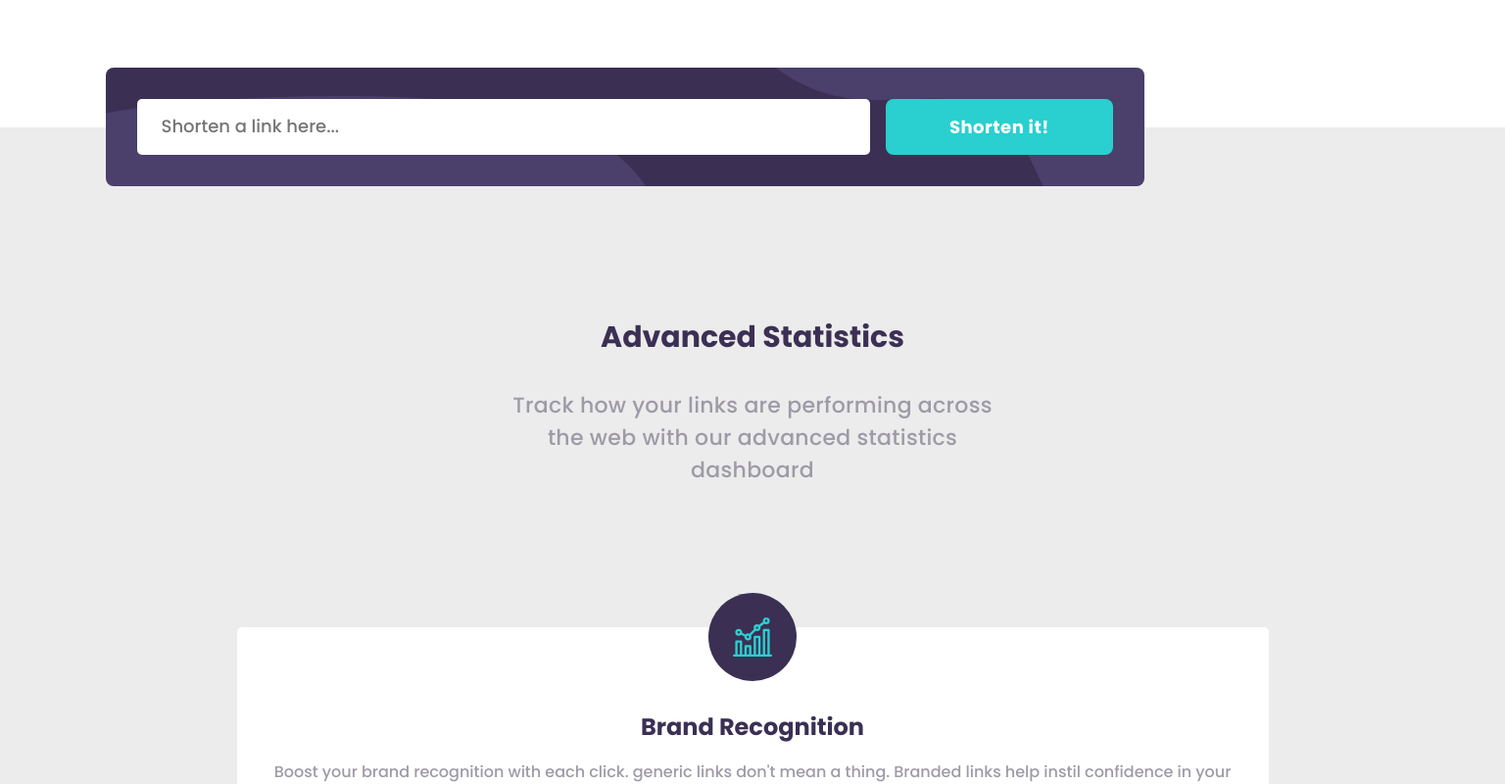
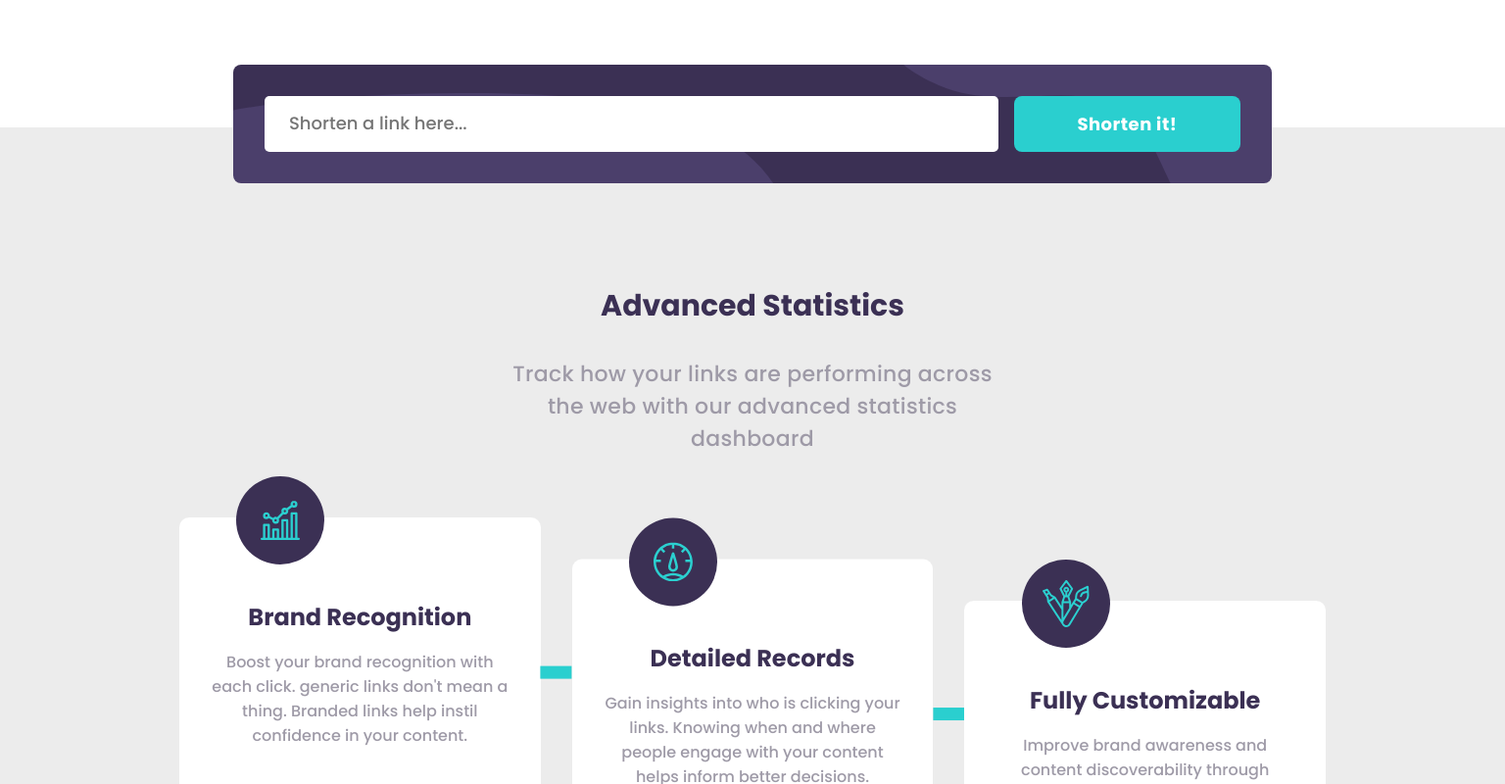
Before and after one commit to mena0018/URL-Shortening, a React (Create React App) app: page / in a window 1536 px wide. Shown: the part 640-1440 px from the top of the page at 98% size. Built offline with nearby package versions, Linux system fonts and the light colour scheme.

Commit message:
Refactoring of the Service Card and Component

```diff
--- a/src/components/CardService/CardService.module.scss
+++ b/src/components/CardService/CardService.module.scss
@@ -11,7 +11,7 @@
    background-color: $white;
    margin: 2em 0 6em;
    padding: 3em 2em;
-   border-radius: 5px;
+   border-radius: 10px;
 
 
    &:not(:last-child):after {
@@ -43,3 +43,28 @@
       text-align: center;
    }
 }
+
+@media screen and (min-width: 1400px) {
+   .card_container {
+
+      &:not(:last-child):after {
+         content: "";
+         right: -6%;
+         top: 50%;
+         transform: rotate(90deg);
+         height: 2em;
+      }
+
+      .card_header {
+         transform: translateX(-90%);
+      }
+   }
+
+   .card_container:nth-child(2) {
+      transform: translateY(15%);
+   }
+
+   .card_container:nth-child(3) {
+      transform: translateY(30%);
+   }
+}
--- a/src/data/services.ts
+++ b/src/data/services.ts
@@ -2,6 +2,7 @@ import { CardType } from './../types/CardType';
 
 import BrandRecognition from "../images/icon-brand-recognition.svg";
 import DetailedRecords from "../images/icon-detailed-records.svg";
+import FullyCustomizable from "../images/icon-fully-customizable.svg";
 
 
 export const servicesData: CardType[] = [
@@ -18,6 +19,6 @@ export const servicesData: CardType[] = [
    {
       title: "Fully Customizable",
       description: "Improve brand awareness and content discoverability through customizable links, supercharging audience engagement.",
-      icon: DetailedRecords
+      icon: FullyCustomizable
    }
 ]
--- a/src/pages/Services/Services.module.scss
+++ b/src/pages/Services/Services.module.scss
@@ -1,23 +1,23 @@
 @import "../../scss/_mixins.scss";
 @import "../../scss/variables.scss";
 
-
 .services_container {
   position: relative;
-  width: 100%;
-  height: auto;
+  height: 250vh;
   background-color: $light-gray;
 
   .services_content {
-   max-width: $max-width;
-   margin: 0 auto;
+    max-width: $max-width;
+    margin: 0 auto;
+    height: 100%;
   }
 }
 
 .services_header {
   position: absolute;
-  top: -4%;
-  left: 7%;
+  top: -4em;
+  left: 50%;
+  transform: translateX(-50%);
   display: flex;
   flex-direction: column;
   width: 85%;
@@ -52,6 +52,12 @@
   }
 }
 
+@media screen and (min-width: 390px) {
+  .services_container {
+    height: 200vh;
+  }
+}
+
 @media screen and (min-width: 1024px) {
   .services_header {
     flex-direction: row;
@@ -76,8 +82,6 @@
   }
 }
 
-
-
 .services_informations {
   display: flex;
   flex-direction: column;
@@ -101,8 +105,6 @@
 
 @media screen and (min-width: 1024px) {
   .services_informations {
-    padding: 12em 2em 2em;
-
     p {
       width: 40%;
       margin: 0 auto;
@@ -111,18 +113,29 @@
   }
 }
 
-
 .services_list {
   width: 90%;
-  margin: 5em auto 0;
+  margin: 4em auto 0;
+  @include align-flex(center);
   flex-direction: column;
-  @include align-flex(center);
 }
 
+@media screen and (min-width: 1400px) {
+  .services_container {
+    height: 100vh;
 
-@media screen and (min-width: 1024) {
-   .services_list {
-      width: 90%;
-      flex-direction: row;
-   }
+    .services_content {
+      .services_list {
+        flex-direction: row;
+        gap: 2em;
+        margin: 0 auto;
+      }
+    }
+  }
 }
+
+@media screen and (min-width: 1600px) {
+  .services_container {
+    height: 90vh;
+  }
+}
--- a/src/pages/Services/Services.tsx
+++ b/src/pages/Services/Services.tsx
@@ -17,12 +17,12 @@ export default function Services() {
     <div className={styles.services_container}>
       <div className={styles.services_content}>
 
-         <div className={styles.services_header}>
+         <form className={styles.services_header}>
             <input type="text"
-                  name="shorten-link"
-                  placeholder="Shorten a link here..." />
+                   name="shorten-link"
+                   placeholder="Shorten a link here..." />
             <button>Shorten it!</button>
-         </div>
+         </form>
 
          <div className={styles.services_informations}>
             <h3>Advanced Statistics</h3>
```
